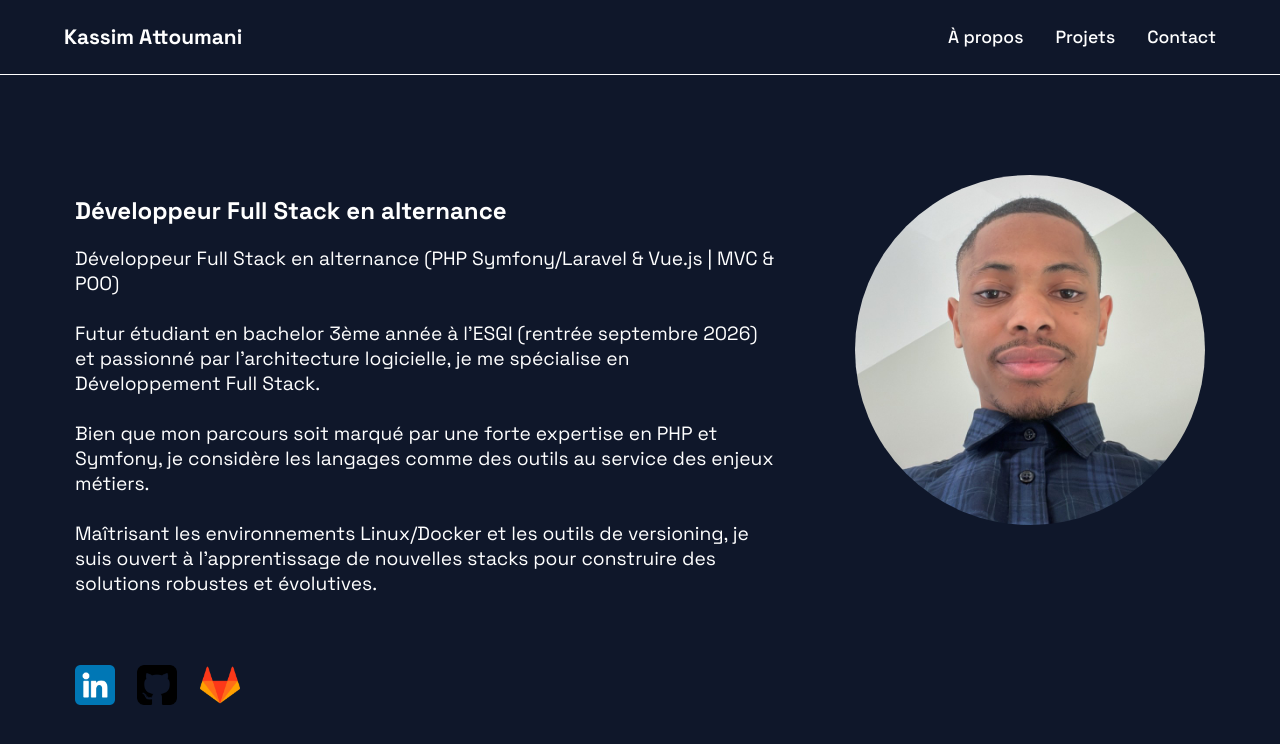
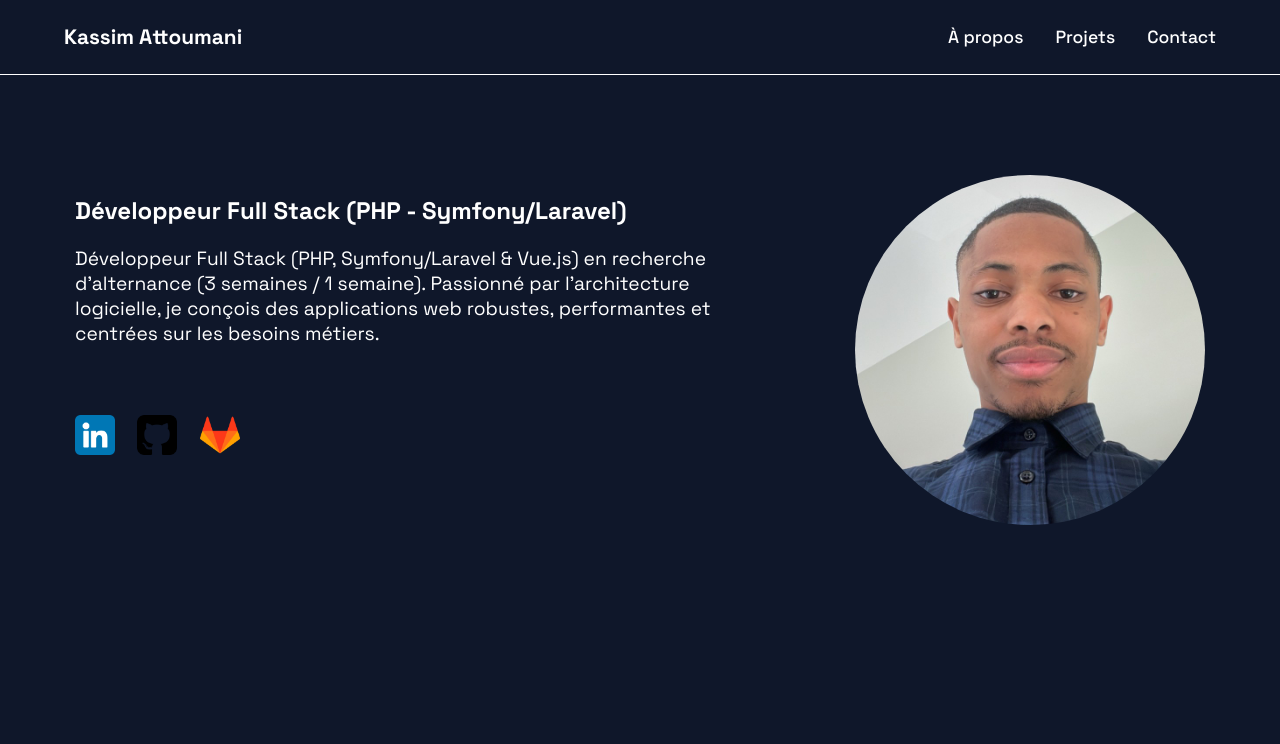
Before and after one commit to kattoumani/portfolio-web, a Vue app: page / in a window 1280 px wide. Shown: the top 744 px of the page. Built offline with nearby package versions, Linux system fonts and the light colour scheme.

Commit message:
style(hero) : updating description home

```diff
--- a/src/components/HeroSection.vue
+++ b/src/components/HeroSection.vue
@@ -6,19 +6,11 @@
     <div>
         <section id="hero">
             <div class="presentation">
-                <h1>Développeur Full Stack en alternance</h1>
-                <p>Développeur Full Stack en alternance (PHP Symfony/Laravel & Vue.js | MVC & POO)
-                    <br><br>
-                    Futur étudiant en bachelor 3ème année à l'ESGI (rentrée septembre 2026) et passionné par l'architecture logicielle,
-                    je me spécialise en Développement Full Stack.<br><br>
-
-                    Bien que mon parcours soit marqué
-                    par une forte expertise en PHP et Symfony, je considère les langages comme
-                    des outils au service des enjeux métiers. <br><br>
-
-                    Maîtrisant les environnements Linux/Docker et les outils de versioning,
-                    je suis ouvert à l'apprentissage de nouvelles stacks pour construire des
-                    solutions robustes et évolutives.
+                <h1>Développeur Full Stack (PHP - Symfony/Laravel)</h1>
+                <p>
+                    Développeur Full Stack (PHP, Symfony/Laravel & Vue.js) en recherche d'alternance
+                    (3 semaines / 1 semaine). Passionné par l'architecture logicielle,
+                    je conçois des applications web robustes, performantes et centrées sur les besoins métiers.
                 </p>
                 <div class="social-media-link">
                     <div><a href="https://www.linkedin.com/in/kassim-attoumani/" target="_blank"><img src="/images/linkedin.png" alt=""></a></div>
@@ -40,6 +32,7 @@
     padding-top: 100px;
     justify-content: center;
     gap: 5rem;
+    min-height: 100vh;
 }
 
 p {
```
